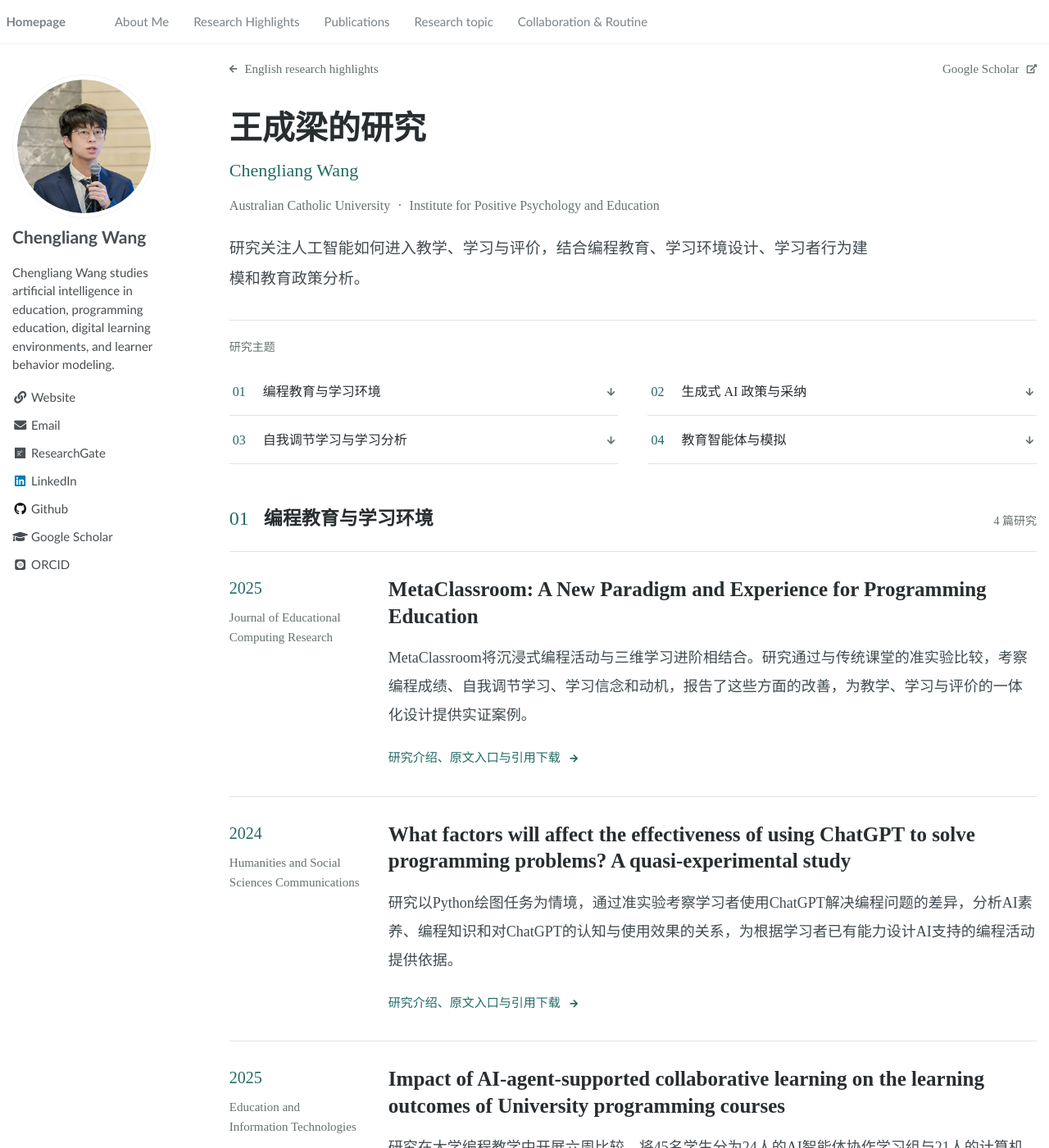
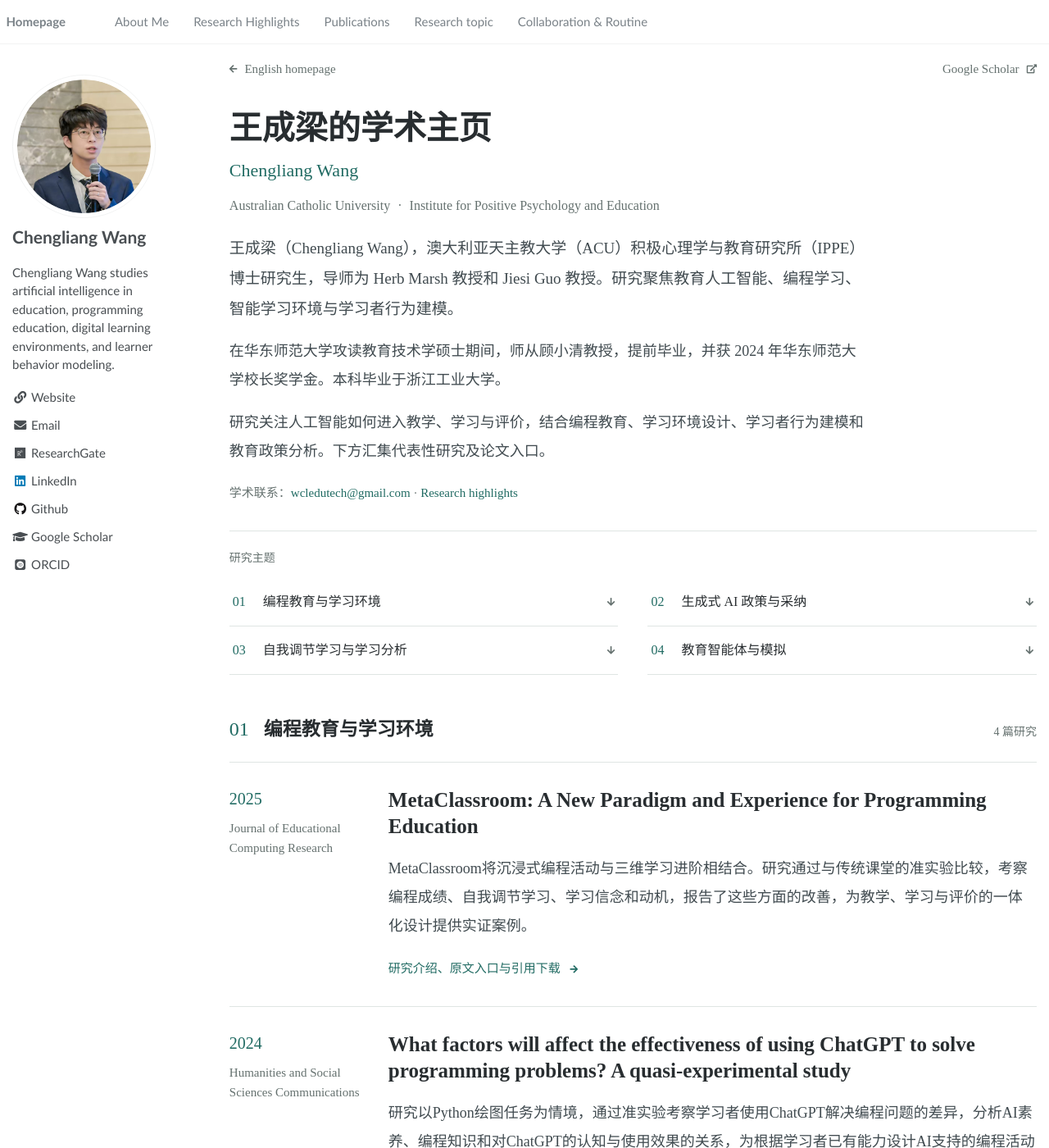
Before and after one commit to wcledutech/wcledutech.github.io, a Jekyll site: the page built from _pages/zh.html, in a window 1280 px wide and 1400 px high. Shown: the whole window at 82% size. Built offline with Jekyll 4.4.1, drawn with Linux system fonts in a browser that asks for light colours; some web fonts are replaced.

Commit message:
Improve bilingual profile identity and name search metadata

```diff
--- a/_config.yml
+++ b/_config.yml
@@ -24,6 +24,11 @@ baidu_site_verification  :  # get baidu_site_verification from https://ziyuan.ba
 # Site Author
 author:
   name             : "Chengliang Wang"
+  alternate_name   : "王成梁"
+  identity_profiles:
+    - "https://www.researchgate.net/profile/Chengliang-Wang-5"
+    - "https://www.linkedin.com/in/chengliang-wang-aied"
+    - "https://dblp.org/pid/77/1962-1.html"
   avatar           : "images/android-chrome-512x512.png"
   bio              : ""
   location         :
--- a/_includes/seo.html
+++ b/_includes/seo.html
@@ -3,7 +3,7 @@
 {% assign seo_title = page.seo_title | default: page.citation_title | default: page.title | strip_html | strip_newlines | strip %}
 {% if seo_title == empty %}
   {% assign seo_title = site.title | append: " - Homepage" %}
-{% else %}
+{% elsif page.seo_title_suffix != false %}
   {% assign seo_title = seo_title | append: " | " | append: site.title %}
 {% endif %}
 {% assign content_description = page.description | default: page.excerpt | default: site.description | markdownify | strip_html | strip_newlines | strip %}{% assign seo_description = page.seo_description | default: content_description | strip_html | strip_newlines | strip %}
@@ -19,6 +19,11 @@
 <meta property="og:description" content="{{ seo_description | escape_once }}">
 <meta property="og:type" content="{% if page.citation_title %}article{% else %}website{% endif %}">
 <link rel="canonical" href="{{ canonical_url | escape_once }}">
+{% if page.profile_page %}
+<link rel="alternate" hreflang="en" href="{{ '/' | absolute_url }}">
+<link rel="alternate" hreflang="zh-Hans" href="{{ '/zh/' | absolute_url }}">
+<link rel="alternate" hreflang="x-default" href="{{ '/' | absolute_url }}">
+{% endif %}
 <meta property="og:url" content="{{ canonical_url | escape_once }}">
 <meta name="twitter:card" content="summary">
 <meta name="twitter:title" content="{{ seo_title | escape_once }}">
@@ -81,6 +87,7 @@
         {{ site.author.orcid | jsonify }},
         {{ site.author.googlescholar | jsonify }},
         {{ site.author.github | prepend: "https://github.com/" | jsonify }}
+        {% for identity_profile in site.author.identity_profiles %}, {{ identity_profile | jsonify }}{% endfor %}
       ]
     }
     {% endif %}
--- a/_pages/zh.html
+++ b/_pages/zh.html
@@ -1,8 +1,11 @@
 ---
 layout: "default"
 permalink: "/zh/"
-title: "王成梁：人工智能教育、编程学习与学习环境研究"
-excerpt: "王成梁（Chengliang Wang）的教育技术研究，包括生成式人工智能、编程教育、自我调节学习和教育智能体。"
+title: "王成梁｜个人学术主页"
+seo_title: "王成梁 Chengliang Wang｜个人学术主页｜教育人工智能研究"
+seo_title_suffix: false
+excerpt: "王成梁（Chengliang Wang），澳大利亚天主教大学积极心理学与教育研究所博士研究生，华东师范大学教育技术学硕士，研究教育人工智能、编程学习、智能学习环境与学习者行为建模。"
+profile_page: true
 author_profile: true
 lang: "zh-Hans"
 locale: "zh_CN"
@@ -16,15 +19,18 @@ topic_labels:
 {% assign groups = site.data.research_highlights | group_by: 'topic' %}
 <div class="zh-research" id="zh-research" lang="zh-Hans">
   <nav class="zh-utility" aria-label="研究页面">
-    <a href="{{ '/research-highlights/' | relative_url }}" lang="en"><i class="fas fa-arrow-left" aria-hidden="true"></i> English research highlights</a>
+    <a href="{{ '/' | relative_url }}" lang="en" hreflang="en"><i class="fas fa-arrow-left" aria-hidden="true"></i> English homepage</a>
     <a href="https://scholar.google.com/citations?user=C_PHTMsAAAAJ&amp;hl=en" lang="en">Google Scholar <i class="fas fa-external-link-alt" aria-hidden="true"></i></a>
   </nav>
 
   <header class="zh-header">
-    <h1>王成梁的研究</h1>
+    <h1>王成梁的学术主页</h1>
     <p class="zh-name" lang="en">Chengliang Wang</p>
     <p class="zh-affiliation" lang="en">Australian Catholic University <span aria-hidden="true">·</span> Institute for Positive Psychology and Education</p>
-    <p class="zh-introduction">研究关注人工智能如何进入教学、学习与评价，结合编程教育、学习环境设计、学习者行为建模和教育政策分析。</p>
+    <p class="zh-introduction">王成梁（Chengliang Wang），澳大利亚天主教大学（ACU）积极心理学与教育研究所（IPPE）博士研究生，导师为 Herb Marsh 教授和 Jiesi Guo 教授。研究聚焦教育人工智能、编程学习、智能学习环境与学习者行为建模。</p>
+    <p class="zh-biography">在华东师范大学攻读教育技术学硕士期间，师从顾小清教授，提前毕业，并获 2024 年华东师范大学校长奖学金。本科毕业于浙江工业大学。</p>
+    <p class="zh-biography">研究关注人工智能如何进入教学、学习与评价，结合编程教育、学习环境设计、学习者行为建模和教育政策分析。下方汇集代表性研究及论文入口。</p>
+    <p class="zh-contact">学术联系：<a href="mailto:wcledutech@gmail.com">wcledutech@gmail.com</a><span aria-hidden="true"> · </span><a href="{{ '/research-highlights/' | relative_url }}" lang="en">Research highlights</a></p>
   </header>
 
   <nav class="zh-topics" aria-labelledby="zh-topics-title">
--- a/assets/css/zh-research.css
+++ b/assets/css/zh-research.css
@@ -49,6 +49,8 @@
 .zh-research .zh-affiliation { color: var(--zh-muted); font-size: 16px; line-height: 1.65; }
 .zh-affiliation span { padding: 0 5px; }
 .zh-research .zh-introduction { max-width: 780px; margin-top: 20px; font-size: 19px; line-height: 1.95; }
+.zh-research .zh-biography { max-width: 780px; margin-top: 16px; font-size: 18px; line-height: 1.95; }
+.zh-research .zh-contact { margin-top: 20px; color: var(--zh-muted); font-size: 15px; line-height: 1.8; }
 
 .zh-research .zh-topics { margin-bottom: 48px; padding-top: 22px; border-top: 1px solid var(--zh-rule); }
 .zh-research .zh-topics h2 {
```
Also changed, not shown: other parts of _includes/seo.html (+4 -3 lines), _pages/about.md (+38 -4 lines).
